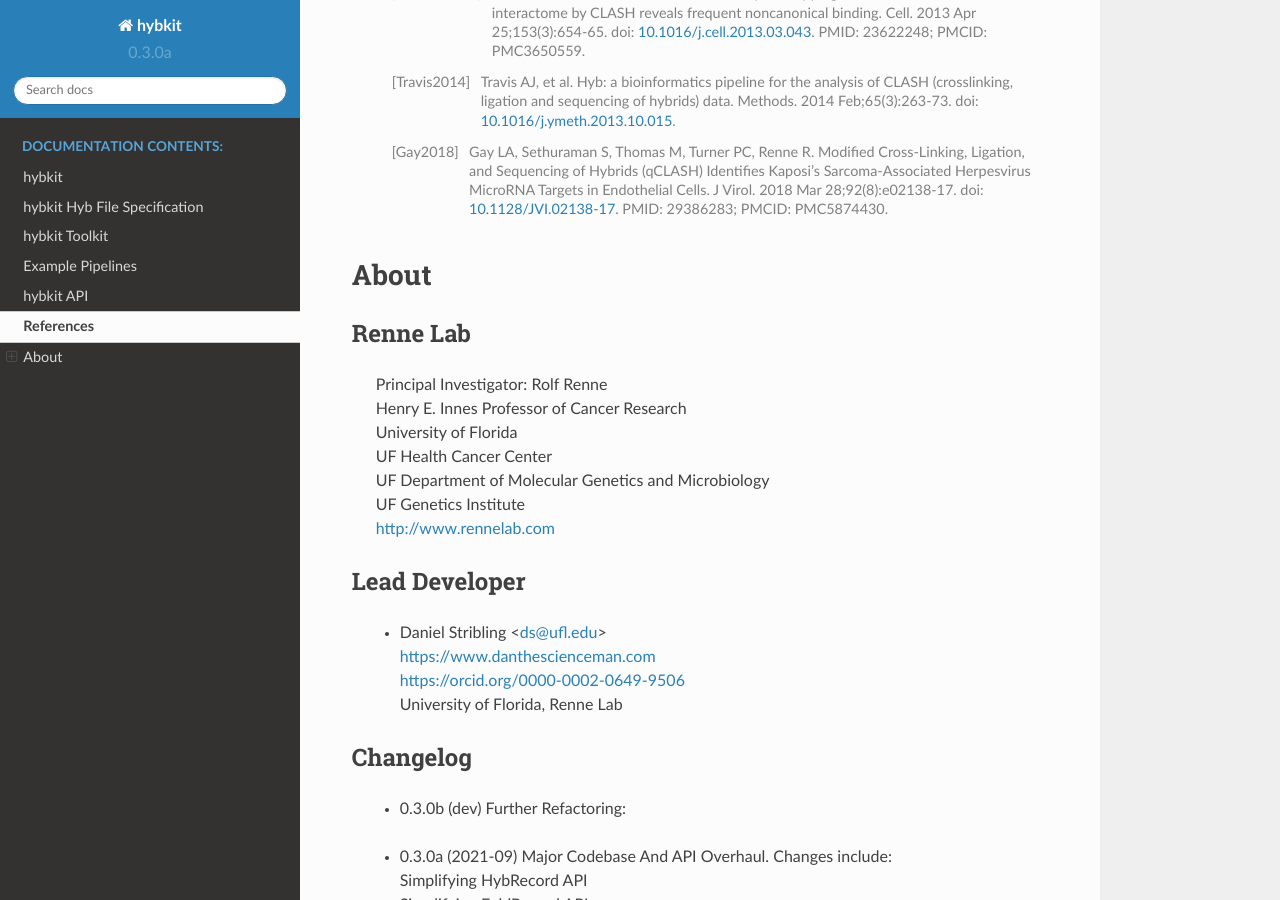
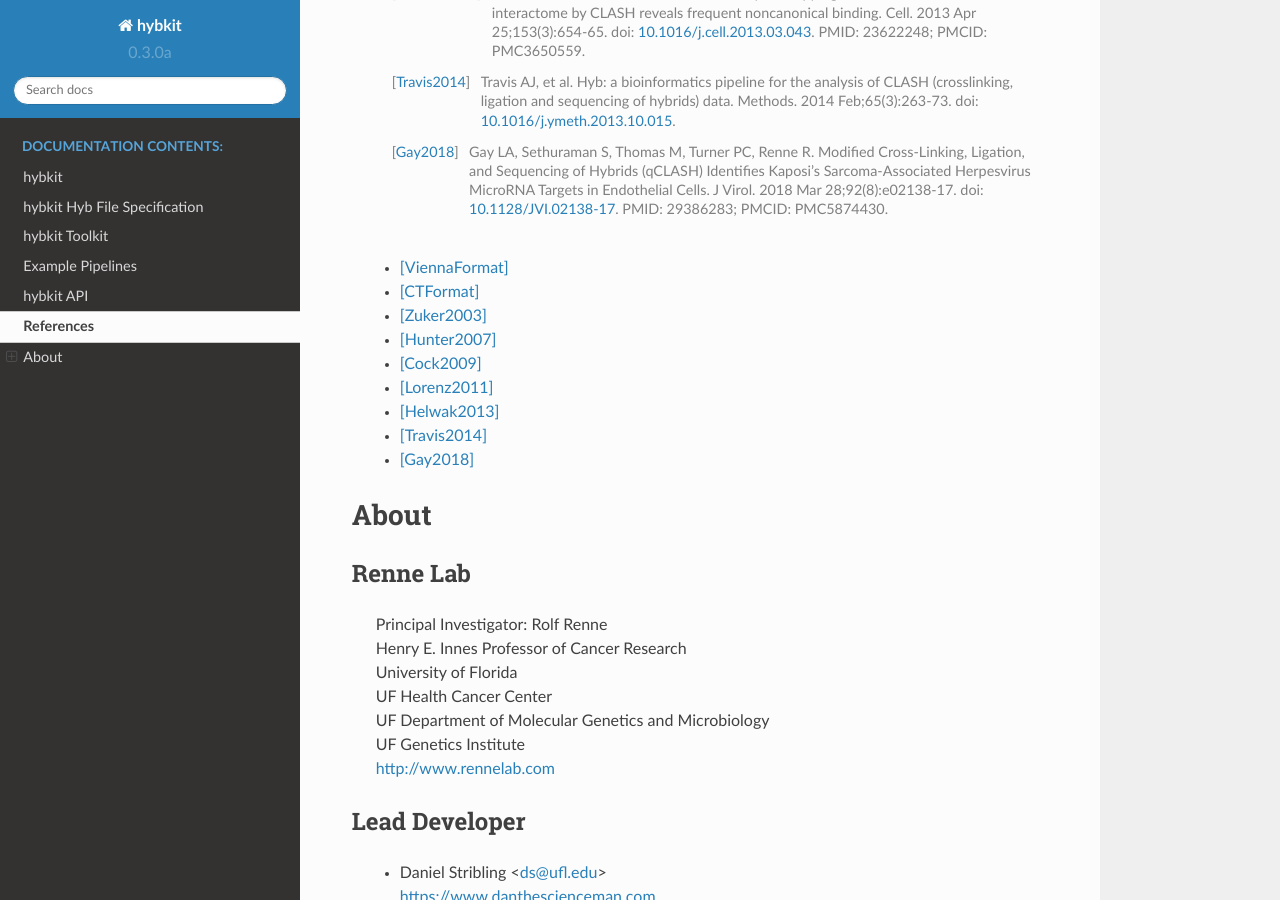
Before and after one commit to RenneLab/hybkit, a Sphinx documentation site: the page built from docs/source/about.rst, in a window 1280 px wide and 900 px high, scrolled down 742 px. Built offline with Sphinx 7.4.7 and the Read the Docs theme 2.0.0, drawn with Linux system fonts in a browser that asks for light colours.

Commit message:
Fix References in PDF

```diff
--- a/docs/source/about.rst
+++ b/docs/source/about.rst
@@ -1,17 +1,21 @@
 
 References
 ==========
+
     .. [ViennaFormat]
          | `ViennaRNA Vienna File Format Description <https://www.tbi.univie.ac.at/RNA/tutorial/#sec2_7>`_
          | `UNAFold Vienna File Format Description <https://www.tbi.univie.ac.at/RNA/tutorial/#sec2_7>`_
+
     .. [CTFormat]
-         | `UNAFold CT Format Description <http://www.unafold.org/doc/formats.php#CT>`_
-         | `RNAStructure CT Format Description <https://rna.urmc.rochester.edu/Text/File_Formats.html#CT>`_
-         | `RNAStructure CT Format Description <https://rna.urmc.rochester.edu/Text/File_Formats.html#CT>`_
+          | `UNAFold CT Format Description <http://www.unafold.org/doc/formats.php#CT>`_
+          | `RNAStructure CT Format Description
+            <https://rna.urmc.rochester.edu/Text/File_Formats.html#CT>`_
+          | `RNAStructure CT Format Description
+            <https://rna.urmc.rochester.edu/Text/File_Formats.html#CT>`_
     .. [Zuker2003] Zuker M. Mfold web server for nucleic acid folding and hybridization
-           prediction. Nucleic Acids Res. 2003 Jul 1;31(13):3406-15.
-           doi: `10.1093/nar/gkg595 <https://doi.org/10.1093/nar/gkg595>`_.
-           PMID: 12824337; PMCID: PMC169194.
+          prediction. Nucleic Acids Res. 2003 Jul 1;31(13):3406-15.
+          doi: `10.1093/nar/gkg595 <https://doi.org/10.1093/nar/gkg595>`_.
+          PMID: 12824337; PMCID: PMC169194.
     .. [Hunter2007] J. Hunter, "Matplotlib: A 2D Graphics Environment" in Computing in
            Science & Engineering, vol. 9, no. 03, pp. 90-95, 2007.
            doi: `10.1109/MCSE.2007.55 <https://doi.org/10.1109/MCSE.2007.55>`_
@@ -40,6 +44,16 @@ References
            J Virol. 2018 Mar 28;92(8):e02138-17.
            doi: `10.1128/JVI.02138-17 <https://doi.org/10.1128/JVI.02138-17>`_.
            PMID: 29386283; PMCID: PMC5874430.
+
+    * [ViennaFormat]_
+    * [CTFormat]_
+    * [Zuker2003]_
+    * [Hunter2007]_
+    * [Cock2009]_
+    * [Lorenz2011]_
+    * [Helwak2013]_
+    * [Travis2014]_
+    * [Gay2018]_
 
 
 About
```
